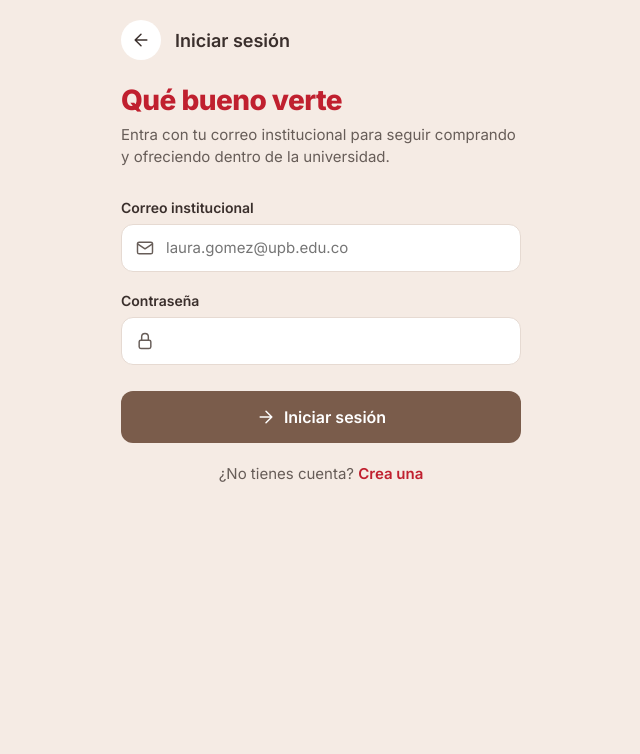
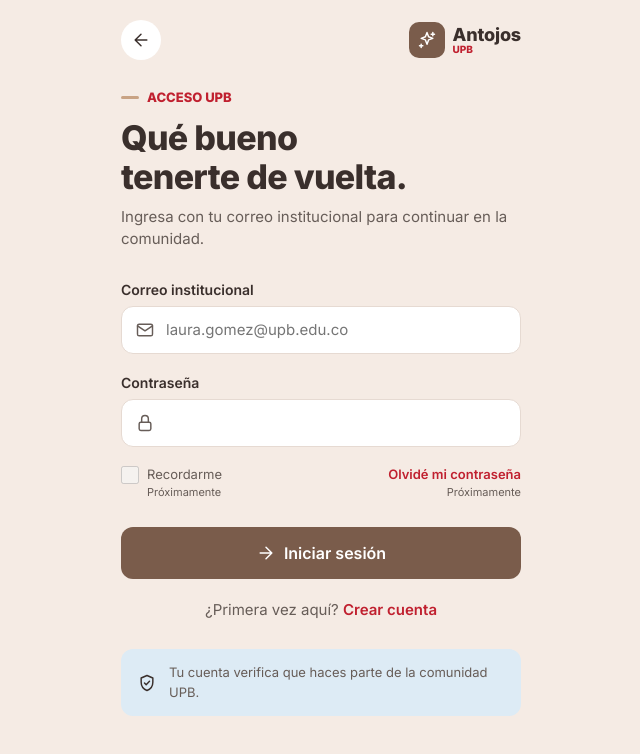
Before and after one commit to daviiid00/antojos-upb, a React (Vite) app in the folder app/frontend/: page /login in a window 1280 px wide. Shown: the top 754 px of the page, without its empty margins (319-959 px from the left). Built offline with nearby package versions, Linux system fonts and the light colour scheme; no server answers.

Commit message:
ANTOJOS-13: ajusta la pantalla de login al prototipo

```diff
--- a/app/frontend/src/compartido/componentes/Iconos.jsx
+++ b/app/frontend/src/compartido/componentes/Iconos.jsx
@@ -85,6 +85,24 @@ export function IconoCerrar() {
     </Icono>
   )
 }
+export function IconoDestellos() {
+  return (
+    <Icono>
+      <path d="m12 3 1.9 5.1L19 10l-5.1 1.9L12 17l-1.9-5.1L5 10l5.1-1.9z" />
+      <path d="M19 3v4M17 5h4M5 17v4M3 19h4" />
+    </Icono>
+  )
+}
+
+export function IconoEscudo() {
+  return (
+    <Icono>
+      <path d="M12 3 5 6v5c0 4.6 3 8.4 7 10 4-1.6 7-5.4 7-10V6z" />
+      <path d="m9 12 2 2 4-4" />
+    </Icono>
+  )
+}
+
 export function IconoFiltros() {
   return (
     <Icono>
--- /dev/null
+++ b/app/frontend/src/compartido/componentes/MarcaAntojos.css
@@ -0,0 +1,33 @@
+.marca {
+  display: flex;
+  align-items: center;
+  gap: 0.5rem;
+}
+
+.marca__icono {
+  display: grid;
+  place-items: center;
+  width: 2.25rem;
+  height: 2.25rem;
+  border-radius: 0.625rem;
+  background-color: var(--color-primario);
+  color: var(--color-blanco);
+}
+
+.marca__texto {
+  display: flex;
+  flex-direction: column;
+  line-height: 1.1;
+}
+
+.marca__nombre {
+  font-size: 1.125rem;
+  font-weight: 800;
+  letter-spacing: -0.01em;
+}
+
+.marca__sede {
+  color: var(--color-acento);
+  font-size: 0.625rem;
+  font-weight: 700;
+}
--- /dev/null
+++ b/app/frontend/src/compartido/componentes/MarcaAntojos.jsx
@@ -0,0 +1,18 @@
+import { IconoDestellos } from './Iconos.jsx'
+import './MarcaAntojos.css'
+
+function MarcaAntojos() {
+  return (
+    <div className="marca">
+      <span className="marca__icono">
+        <IconoDestellos />
+      </span>
+      <span className="marca__texto">
+        <span className="marca__nombre">Antojos</span>
+        <span className="marca__sede">UPB</span>
+      </span>
+    </div>
+  )
+}
+
+export default MarcaAntojos
--- a/app/frontend/src/modulos/autenticacion/LoginPage.css
+++ b/app/frontend/src/modulos/autenticacion/LoginPage.css
@@ -12,8 +12,8 @@
 .login__barra {
   display: flex;
   align-items: center;
-  gap: 0.875rem;
-  margin-bottom: 1.5rem;
+  justify-content: space-between;
+  margin-bottom: 1.75rem;
 }
 
 .login__volver {
@@ -26,21 +26,36 @@
   color: var(--color-texto);
 }
 
-.login__barra-titulo {
-  font-size: 1.125rem;
-  font-weight: 600;
+/* Etiqueta sobre el título, con rayita a la izquierda */
+.login__antetitulo {
+  display: flex;
+  align-items: center;
+  gap: 0.5rem;
+  margin-bottom: 0.625rem;
+  color: var(--color-acento);
+  font-size: 0.8125rem;
+  font-weight: 700;
+  text-transform: uppercase;
+}
+
+.login__antetitulo::before {
+  content: '';
+  width: 1.125rem;
+  height: 0.1875rem;
+  border-radius: 0.125rem;
+  background-color: var(--color-cabecera);
 }
 
 .login__titulo {
-  color: var(--color-acento);
-  font-size: 1.75rem;
+  font-size: 2.125rem;
   font-weight: 800;
-  line-height: 1.2;
+  line-height: 1.15;
   letter-spacing: -0.02em;
+  text-wrap: balance;
 }
 
 .login__subtitulo {
-  margin-top: 0.375rem;
+  margin-top: 0.625rem;
   color: var(--color-texto-suave);
   font-size: 0.9375rem;
 }
@@ -101,6 +116,54 @@
   border-color: var(--color-acento);
 }
 
+/* Recordarme y Olvidé mi contraseña: solo visuales por ahora */
+.login__opciones {
+  display: flex;
+  align-items: flex-start;
+  justify-content: space-between;
+  gap: 1rem;
+  font-size: 0.8125rem;
+}
+
+.login__recordarme {
+  display: flex;
+  align-items: flex-start;
+  gap: 0.5rem;
+  color: var(--color-texto-suave);
+  cursor: not-allowed;
+}
+
+.login__casilla {
+  flex-shrink: 0;
+  width: 1.125rem;
+  height: 1.125rem;
+  margin-top: 0.0625rem;
+  accent-color: var(--color-acento);
+  cursor: not-allowed;
+}
+
+.login__opcion {
+  display: flex;
+  flex-direction: column;
+}
+
+.login__opcion--derecha {
+  align-items: flex-end;
+  text-align: right;
+}
+
+.login__olvido {
+  color: var(--color-acento);
+  font-weight: 600;
+  cursor: not-allowed;
+}
+
+.login__proximamente {
+  color: var(--color-texto-suave);
+  font-size: 0.6875rem;
+  font-weight: 400;
+}
+
 .login__error {
   padding: 0.75rem 1rem;
   border-radius: var(--radio);
@@ -151,6 +214,24 @@
   text-decoration: underline;
 }
 
+/* Tarjeta informativa al final */
+.login__aviso {
+  display: flex;
+  align-items: center;
+  gap: 0.75rem;
+  margin-top: 1.75rem;
+  padding: 0.875rem 1rem;
+  border-radius: var(--radio);
+  background-color: var(--color-tarjeta-azul);
+  color: var(--color-texto-suave);
+  font-size: 0.8125rem;
+}
+
+.login__aviso .icono {
+  flex-shrink: 0;
+  color: var(--color-texto);
+}
+
 .login__volver:focus-visible,
 .login__boton:focus-visible,
 .login__enlace:focus-visible {
--- a/app/frontend/src/modulos/autenticacion/LoginPage.jsx
+++ b/app/frontend/src/modulos/autenticacion/LoginPage.jsx
@@ -4,8 +4,10 @@ import {
   IconoCandado,
   IconoContinuar,
   IconoCorreo,
+  IconoEscudo,
   IconoVolver,
 } from '../../compartido/componentes/Iconos.jsx'
+import MarcaAntojos from '../../compartido/componentes/MarcaAntojos.jsx'
 import { ErrorApi, llamarApi } from '../../compartido/servicios/api.js'
 import {
   guardarToken,
@@ -69,13 +71,13 @@ function LoginPage() {
         >
           <IconoVolver />
         </Link>
-        <p className="login__barra-titulo">Iniciar sesión</p>
+        <MarcaAntojos />
       </header>
 
-      <h1 className="login__titulo">Qué bueno verte</h1>
+      <p className="login__antetitulo">Acceso UPB</p>
+      <h1 className="login__titulo">Qué bueno tenerte de vuelta.</h1>
       <p className="login__subtitulo">
-        Entra con tu correo institucional para seguir comprando y ofreciendo
-        dentro de la universidad.
+        Ingresa con tu correo institucional para continuar en la comunidad.
       </p>
 
       <form className="login__formulario" onSubmit={enviar} noValidate>
@@ -124,6 +126,23 @@ function LoginPage() {
           </div>
         </div>
 
+        {/* Solo visuales: la funcionalidad llega con la ANTOJOS-44 (release 2) */}
+        <div className="login__opciones">
+          <label className="login__recordarme">
+            <input className="login__casilla" type="checkbox" disabled />
+            <span className="login__opcion">
+              Recordarme
+              <span className="login__proximamente">Próximamente</span>
+            </span>
+          </label>
+          <span className="login__opcion login__opcion--derecha">
+            <span className="login__olvido" aria-disabled="true">
+              Olvidé mi contraseña
+            </span>
+            <span className="login__proximamente">Próximamente</span>
+          </span>
+        </div>
+
         {error && (
           <div id="login-error" className="login__error" role="alert">
             {error}
@@ -142,11 +161,16 @@ function LoginPage() {
       </form>
 
       <p className="login__pregunta">
-        ¿No tienes cuenta?{' '}
+        ¿Primera vez aquí?{' '}
         <Link className="login__enlace" to="/register">
-          Crea una
+          Crear cuenta
         </Link>
       </p>
+
+      <div className="login__aviso">
+        <IconoEscudo />
+        <p>Tu cuenta verifica que haces parte de la comunidad UPB.</p>
+      </div>
     </main>
   )
 }
```
